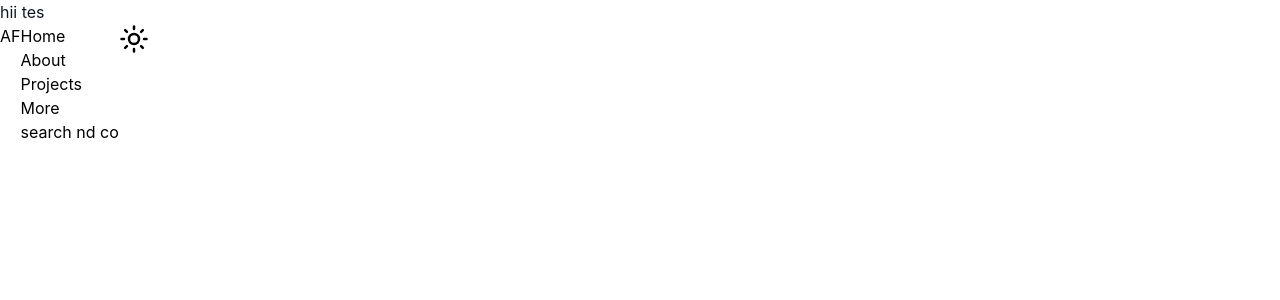
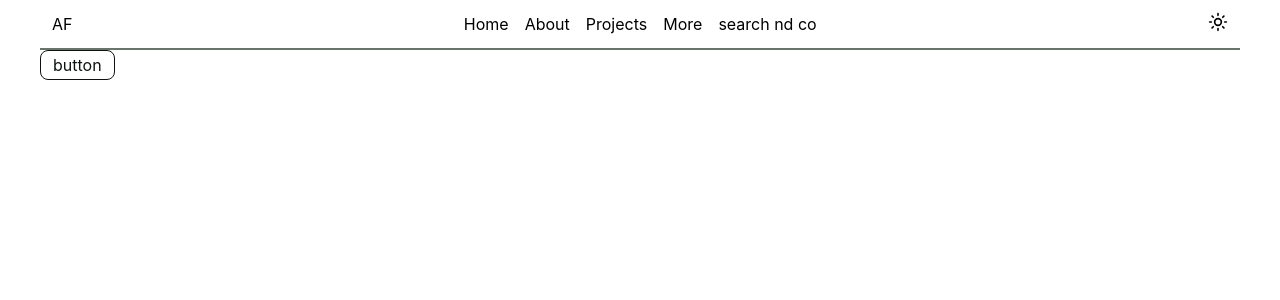
Before and after one commit to Tatakumbo/afolabi-portfolio, a React (Vite) app: page / in a window 1280 px wide. Shown: the top 300 px of the page. Built offline with nearby package versions, Linux system fonts and the light colour scheme.

Commit message:
completed the theme css for dark and light mode

```diff
--- a/index.html
+++ b/index.html
@@ -7,7 +7,7 @@
     <title>typescript</title>
   </head>
   <body>
-    <div id="root"></div>
+    <div id="root" class="px-10 "></div>
     <script type="module" src="/src/main.tsx"></script>
   </body>
 </html>
--- a/src/App.tsx
+++ b/src/App.tsx
@@ -1,12 +1,13 @@
 import Home from './pages/Home';
-import './App.css';
+import './index.css';
 
 function App() {
 
   return (
     <>
-      <div className="bg-white  dark:bg-blue-950 text-gray-900 dark:text-gray-100">hii tes</div>
-      <Home/>
+      <div px-9 >
+        <Home />
+      </div>
     </>
   )
 }
--- a/src/components/Layout/Navbar.tsx
+++ b/src/components/Layout/Navbar.tsx
@@ -5,16 +5,16 @@ export default function Navbar(){
 
 
     return(
-        <div className='flex '>
+        <div className='flex p-3 justify-between text-black bg-background border-b-2 border-ring'>
             <span>AF</span>
-            <ul>
+            <ul className='flex gap-4'>
                 <li>Home</li>
                 <li>About</li>
                 <li>Projects</li>
                 <li>More</li>
                 <li><button>search nd co</button></li>
             </ul>
-            <span><Sun size={30} /></span>
+            <span><Sun size={20} /></span>
         </div>
     )
 }
--- a/src/components/home/page.tsx
+++ b/src/components/home/page.tsx
@@ -1,9 +1,13 @@
 import Navbar from "../Layout/Navbar";
+import Button from "../ui/Button";
 
 function HomePage() {
 
     return(
-        <Navbar/>
+        <>
+            <Navbar/>
+            <Button props="button"/>
+        </>
     )
 }
 export default HomePage;
--- a/src/components/ui/Button.tsx
+++ b/src/components/ui/Button.tsx
@@ -0,0 +1,14 @@
+
+// type Props{
+//     name: 'string'
+// }
+
+function Button({props}:string){
+
+    return(
+        <button className="text-center bg-background text-primary border rounded-md px-3 py-0.5 " >
+            {props}
+        </button>
+    )
+}
+export default Button;
--- a/src/index.css
+++ b/src/index.css
@@ -45,3 +45,31 @@
   --input: oklch(1 0 0 / 15%);
   --ring: oklch(0.556 0 0);
 }
+
+@theme inline {
+  --font-sans: var(--font-geist-sans), ui-sans-serif, system-ui, sans-serif;
+  --font-mono: var(--font-geist-mono), ui-monospace, monospace;
+
+  --color-background: var(--background);
+  --color-foreground: var(--foreground);
+  --color-card: var(--card);
+  --color-card-foreground: var(--card-foreground);
+  --color-popover: var(--popover);
+  --color-popover-foreground: var(--popover-foreground);
+  --color-primary: var(--primary);
+  --color-primary-foreground: var(--primary-foreground);
+  --color-secondary: var(--secondary);
+  --color-secondary-foreground: var(--secondary-foreground);
+  --color-muted: var(--muted);
+  --color-muted-foreground: var(--muted-foreground);
+  --color-accent: var(--accent);
+  --color-accent-foreground: var(--accent-foreground);
+  --color-destructive: var(--destructive);
+  --color-border: var(--border);
+  --color-input: var(--input);
+  --color-ring: var(--ring);
+  --radius-sm: calc(var(--radius) - 4px);
+  --radius-md: calc(var(--radius) - 2px);
+  --radius-lg: var(--radius);
+  --radius-xl: calc(var(--radius) + 4px);
+}
--- a/src/pages/Home.tsx
+++ b/src/pages/Home.tsx
@@ -1,4 +1,5 @@
 import HomePage from "../components/home/page";
+
 
 function Home(){
 
```
